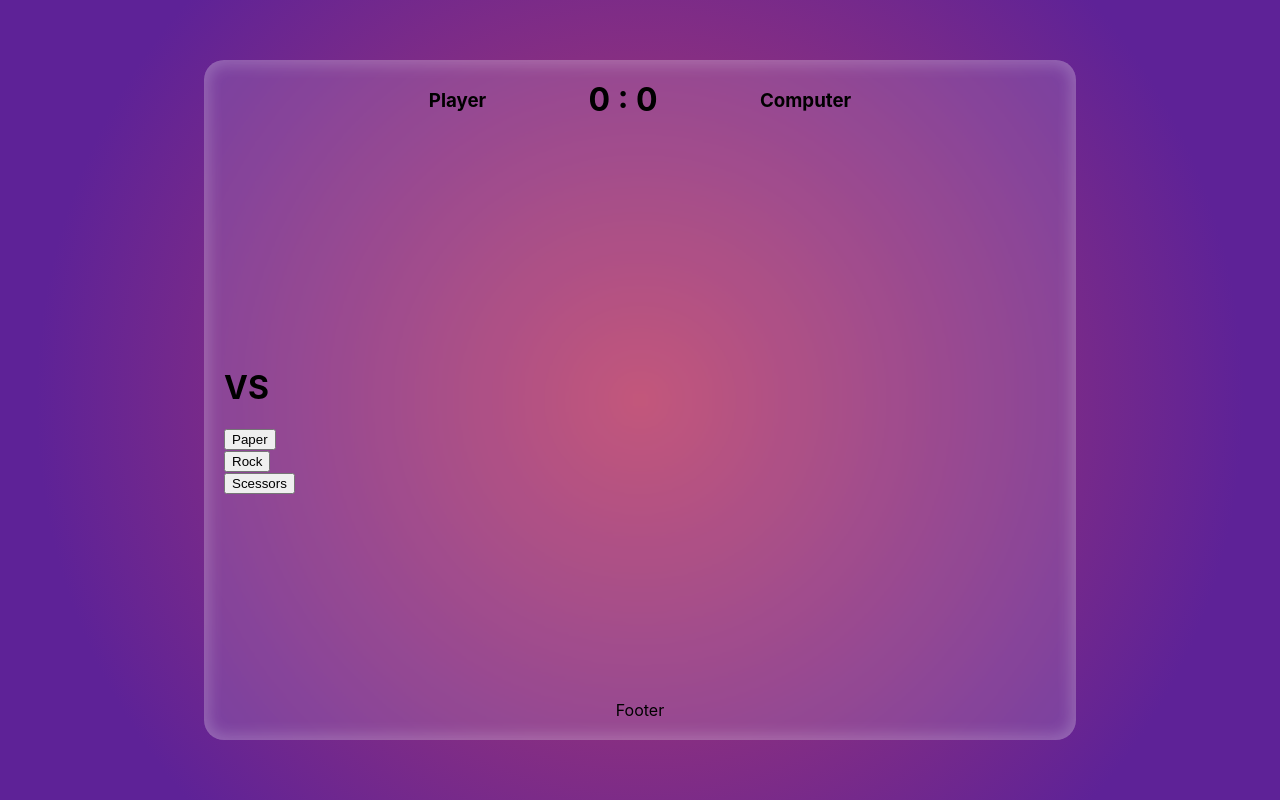
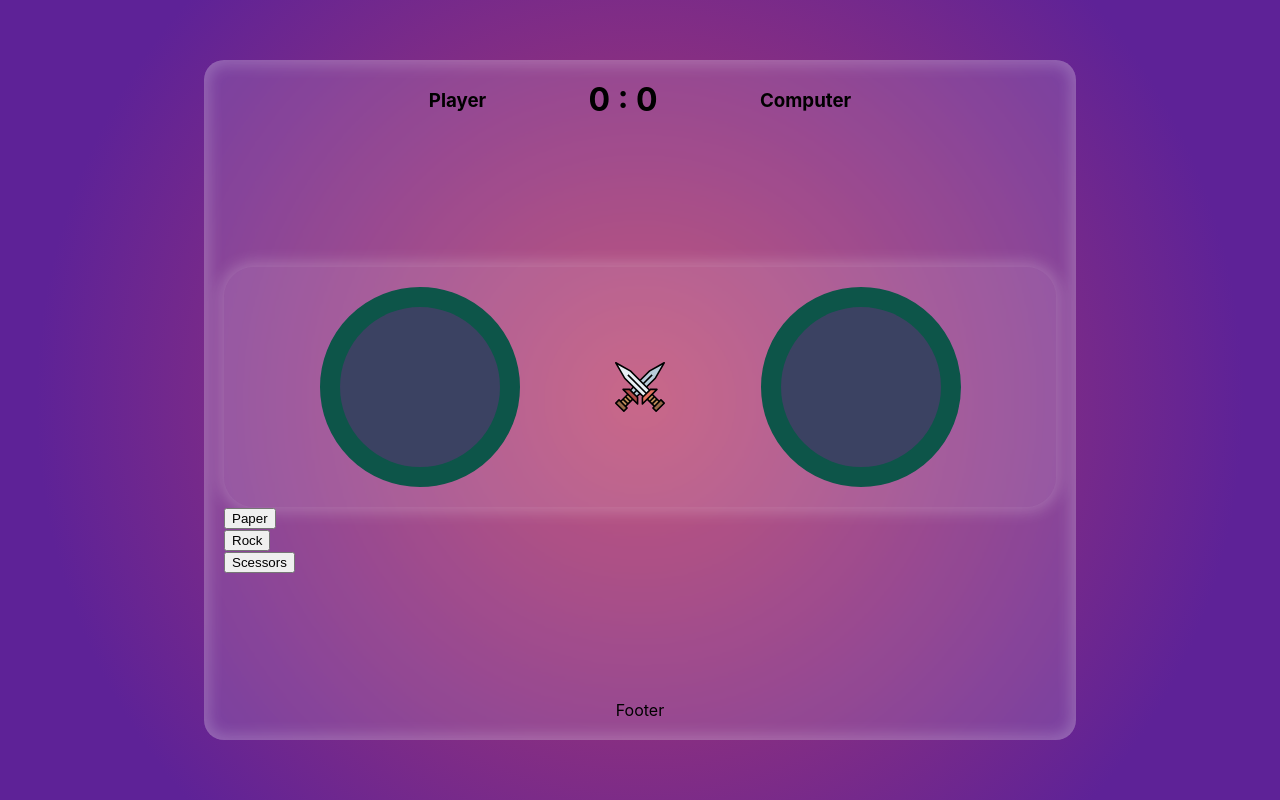
Before and after one commit to kubo550/rock-paper-scissors, a React (Create React App) app: page / in a window 1280 px wide. Built offline with nearby package versions, Linux system fonts and the light colour scheme; the HTML template or start-up script is replaced by a standard one.

Commit message:
Create Battle Comp

```diff
--- /dev/null
+++ b/src/components/Battle/Battle.style.ts
@@ -0,0 +1,66 @@
+import styled, { keyframes } from "styled-components";
+import { colors } from "../../assets"
+
+export const Wrapper = styled.div`
+  height: 50%;
+  min-height: 240px;
+  background-color: rgba(255,255,255, 0.1);
+  box-shadow:  0px 0px 15px 5px rgba(255, 255, 255, 0.212);
+  border-radius: 30px;
+  display: flex;
+  align-items: center;
+  justify-content: space-evenly;
+  h1,
+  h3 {
+    margin: 0;
+  }
+`;
+
+const shake = keyframes`
+ 0% {
+    transform:  translate(0px,0px)  ;
+  }
+  15% {
+    transform:  translate(0px,-35px)  ;
+  }
+  30% {
+    transform:  translate(0px,0px)  ;
+  }
+  45% {
+    transform:  translate(0px,-25px)  ;
+  }
+  60% {
+    transform:  translate(0px,0px)  ;
+  }
+  75% {
+   transform:  translate(0px,-25px)  ;
+  }
+  100% {
+    transform:  translate(0px,0px)  ;
+  }
+`;
+
+interface CircleProps {
+  color: string
+  animation: boolean
+}
+
+export const Circle = styled.div<CircleProps>`
+  width: 160px;
+  height: 160px;
+  border-radius: 50%;
+  background-color: ${colors.gery};
+  border: 20px solid ${({ color }) => color};
+
+  display: flex;
+  align-items: center;
+  justify-content: center;
+
+  animation: ${({ animation }) => animation ? shake : "none"} ease-in-out 1s;
+  animation-iteration-count: 1;
+  transform-origin: 50% 50%;
+`;
+
+export const FixedImage = styled.img`
+  transform: translate(15px, -10px);
+`;
--- a/src/components/Battle/Battle.tsx
+++ b/src/components/Battle/Battle.tsx
@@ -1,17 +1,44 @@
 import { Choice } from "../Choice/Choice";
+import { colors, images } from "../../assets";
+import * as S from "./Battle.style";
+
+// todo Default image
+
+const transform = new Map<Choice | "default", [string, string]>([
+  ["Rock", [images.rock, colors.red]],
+  ["Paper", [images.paper, colors.blue]],
+  ["Scissors", [images.scissors, colors.yellow]],
+  ["default", ["", "#0d5549"]],
+]);
 
 interface BattleProps {
   playerChoice: Choice | null;
   computerChoice: Choice | null;
+  playable: boolean;
 }
 
-const Battle: React.FC<BattleProps> = ({ computerChoice, playerChoice }) => {
+const Battle: React.FC<BattleProps> = ({
+  computerChoice,
+  playerChoice,
+  playable,
+}) => {
+  const [pSrc, pColor] = transform.get(playerChoice || "default")!;
+  const [cSrc, cColor] = transform.get(computerChoice || "default")!;
+
   return (
-    <div>
-      <h3> {playerChoice} </h3>
-      <h1>VS</h1>
-      <h3> {computerChoice} </h3>
-    </div>
+    <S.Wrapper>
+      <S.Circle color={pColor} animation={!playable}>
+        {playerChoice && (
+          <S.FixedImage src={pSrc} alt={playerChoice} width='190px' />
+        )}
+      </S.Circle>
+      <img src={images.battle} alt='VS' width='50' />
+      <S.Circle color={cColor} animation={!playable}>
+        {computerChoice && (
+          <S.FixedImage src={cSrc} alt={computerChoice} width='190px' />
+        )}
+      </S.Circle>
+    </S.Wrapper>
   );
 };
 
```
